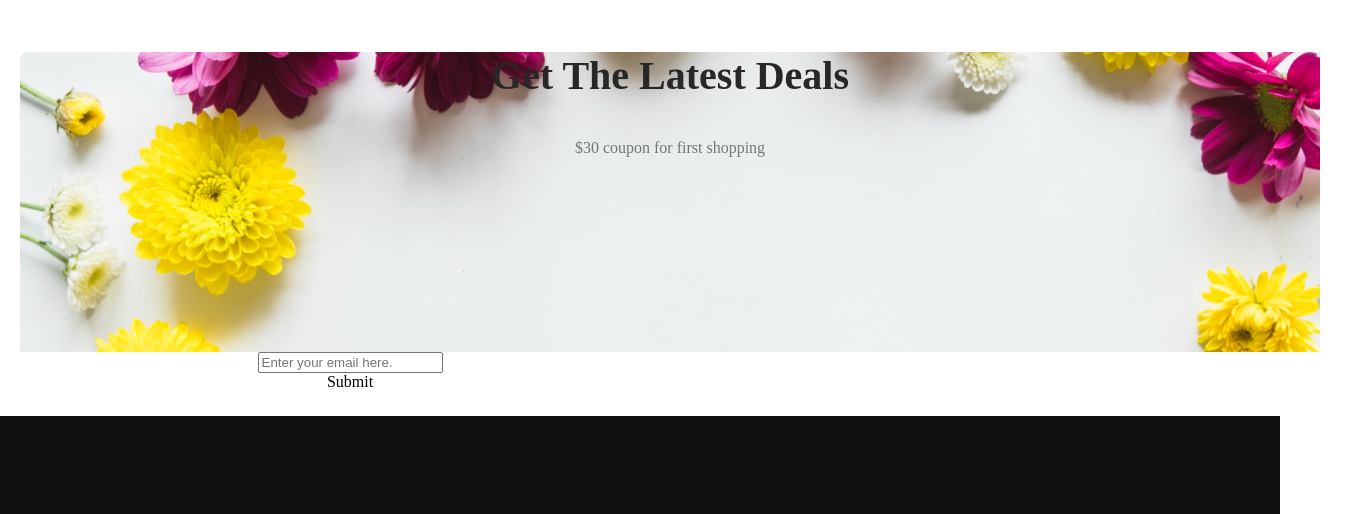
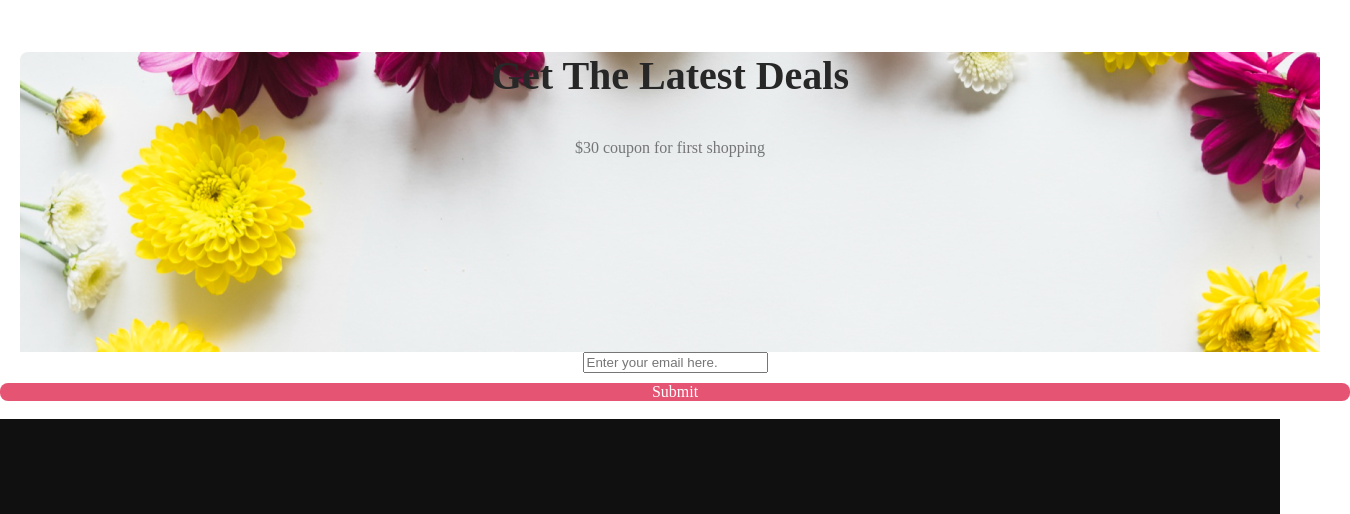
Before and after one commit to imransheikh12/flower-shop, a plain HTML site: page index.html in a window 1280 px wide. Shown: the part 3703-4217 px from the top of the page, 1350 px wide, since content can reach past the window. Drawn offline with Linux system fonts and the light colour scheme.

Commit message:
added email submit button

```diff
--- a/index.html
+++ b/index.html
@@ -84,7 +84,7 @@
             </div>
             <div class="enter">
                 <input class="form-class" type="email" placeholder="Enter your email here.">
-                <form class="form-class" action="Enter your email here">Submit</form>
+                <form class="sub" class="form-class" action="Enter your email here">Submit</form>
             </div>
         </section>
     </main>
--- a/style.css
+++ b/style.css
@@ -180,11 +180,16 @@ footer{
     margin-top: 40px;
 }
 .enter{
-    width: 700px;
-    height: 64px;
+    width: 1350px;
+    height: 67px;
     border-radius: 8px;
     background: #FFF;
     size: 600px;
     text-align: center;
-    justify-content: center;
 }
+.sub{
+    color: white;
+    border-radius: 8px;
+    margin-top: 10px;
+    background: #E55473;;
+}
```
